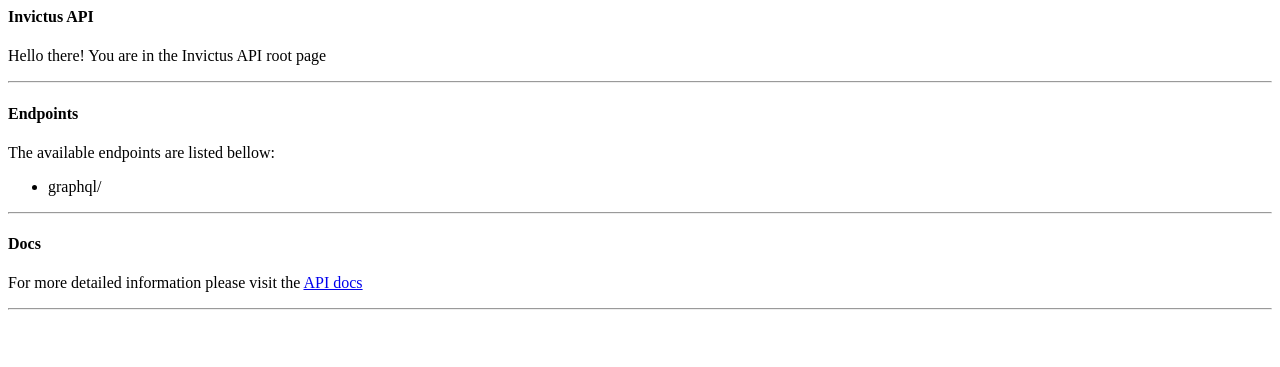
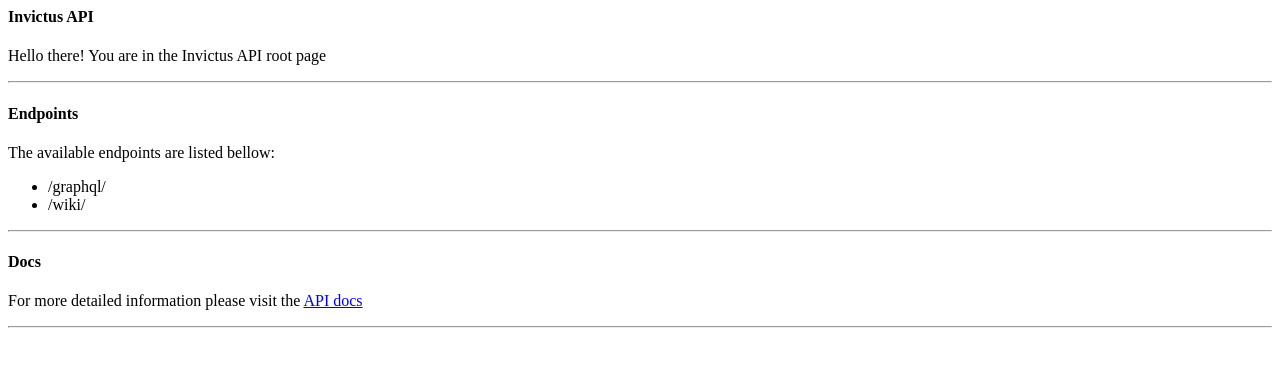
Before and after one commit to brunolcarli/Invictus, a Django app: page / in a window 1280 px wide. Shown: the top 367 px of the page. Run offline with Django 3.2, Linux system fonts and the light colour scheme.

Commit message:
CHANGE add wiki ednpointo to api root

```diff
--- a/ogame/crawlers.py
+++ b/ogame/crawlers.py
@@ -223,7 +223,7 @@ class OgameStatsCrawler:
                     player.status = 'del'
                     player.save()
                 except ogame_stats.utils.xmltodict.expat.ExpatError:
-                    # therd part lib faulure
+                    # third part lib faulure
                     continue
 
             sleep(3600*2)
--- a/ogame/templates/api_root.html
+++ b/ogame/templates/api_root.html
@@ -6,7 +6,8 @@
         <h4>Endpoints</h4>
         <p>The available endpoints are listed bellow:</p>
         <ul>
-            <li>graphql/</li>
+            <li>/graphql/</li>
+            <li>/wiki/</li>
         </ul>
         <hr />
         <h4>Docs</h4>
```
